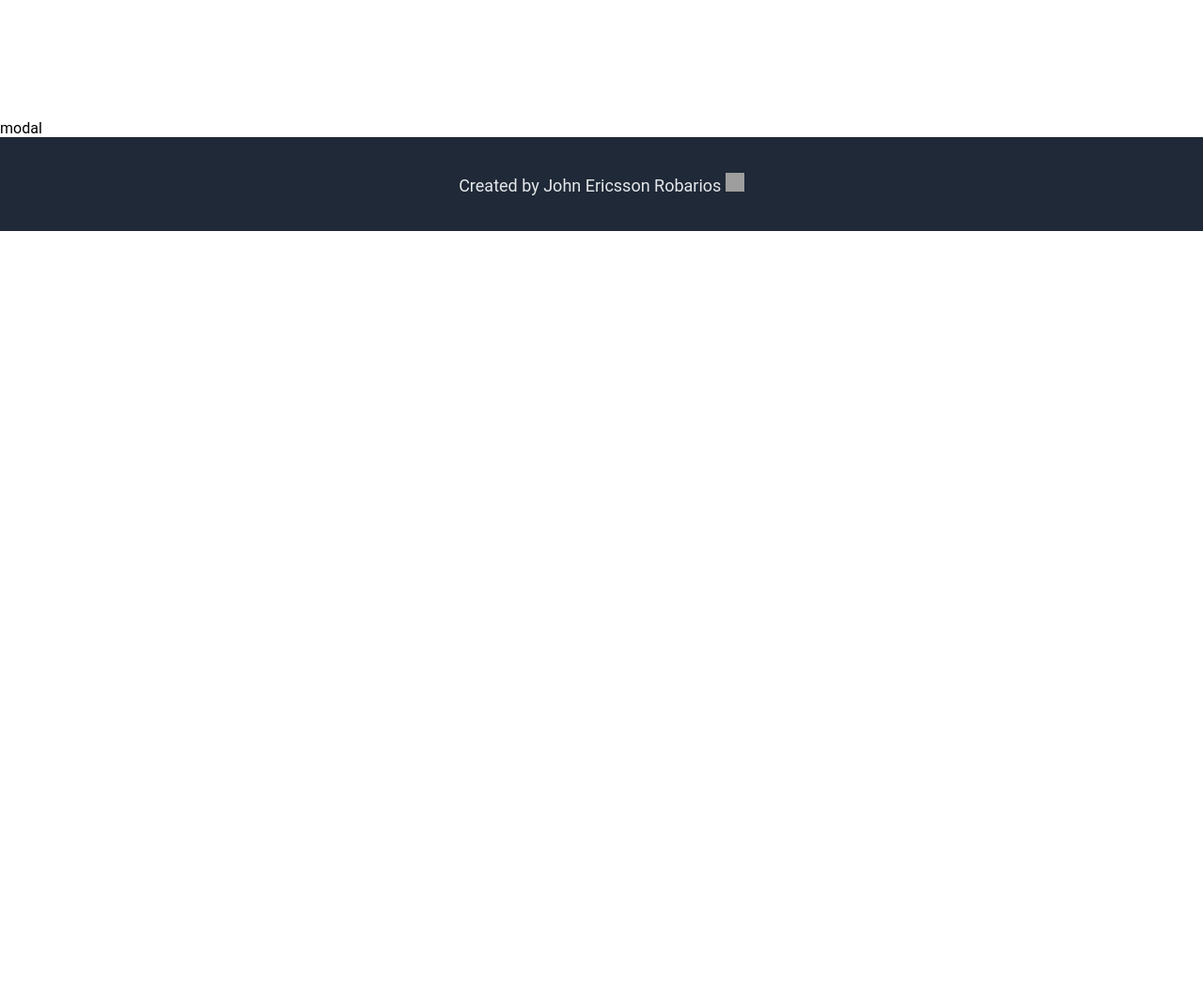
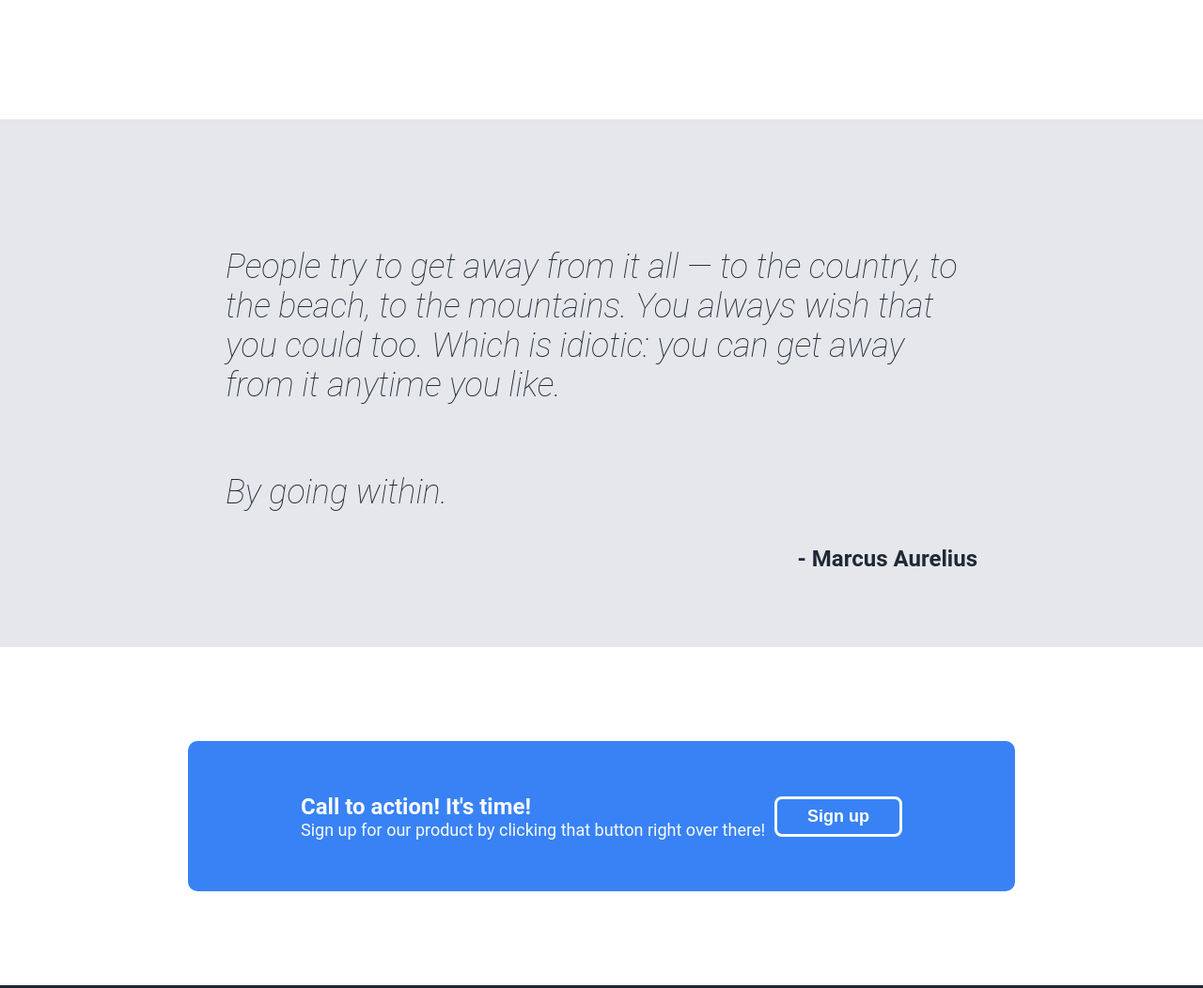
Before and after one commit to ercsssn/landing-page-project, a plain HTML site: page index.html in a window 1280 px wide. Shown: the part 920-1972 px from the top of the page at 94% size. Before the commit the page ends 1166 px from the top, so only its background shows below. Drawn offline with Linux system fonts and the light colour scheme; grey boxes are pictures that could not be loaded.

Commit message:
Add quote and modal sections

```diff
--- a/index.html
+++ b/index.html
@@ -54,12 +54,22 @@
     </div>
 <!----------------------------------------------------------------------------------------------------------------------------------->
     <div class="quote">
-        <div class="quote-text"></div>
+        <div class="quote-text">
+            <p>People try to get away from it all — to the country, to the beach, to the mountains. You always wish that you could too. Which is idiotic: you can get away from it anytime you like.</p>
+            <p>By going within.</p>
+            <div class="author"> - Marcus Aurelius</div>
+        </div>
 
     </div>
 <!----------------------------------------------------------------------------------------------------------------------------------->
     <div class="modal">
-        modal
+        <div class="box">
+            <div class="modal-text">
+                <div class="big">Call to action! It's time!</div>
+                <div class="small">Sign up for our product by clicking that button right over there!</div>
+            </div>
+            <div><button class="modal-button">Sign up</button></div>
+        </div>
 
     </div>
 <!---------------------------------------------------------------------------------------------s-------------------------------------->
--- a/style.css
+++ b/style.css
@@ -86,6 +86,58 @@ button {
 /*----------------------------------------------------------*/
 .quote {
     background-color: #e5e7eb;
+    display: flex;
+    justify-content: center;
+    align-items: center;
+    padding-top: 100px;
+    padding-bottom: 80px;
+}
+.quote-text {
+    font-size: 36px;
+    font-style: italic;
+    font-weight: lighter;
+    width: 800px;
+    display: flex;
+    flex-direction: column;
+    color: #1f2937;
+}
+.author {
+    align-self: flex-end;
+    font-size: 24px;
+    font-style: normal;
+    font-weight: bold;
+}
+/*----------------------------------------------------------*/
+.modal {
+    display: flex;
+    justify-content: center;
+    align-items: center;
+    color: #f9faf8;
+    padding: 100px 200px;
+}
+.box {
+    background: #3882f6;
+    display: flex;
+    border-radius: 10px;
+    width: 1000px;
+    height: 100px;
+    align-items: center;
+    justify-content: space-between;
+    padding: 30px 120px;
+}
+.big {
+    font-size: 24px;
+    font-weight: bold;
+}
+.small {
+    font-size: 18px;
+
+}
+.modal-button {
+    border-color: #f9faf8;
+    border-width: 3px;
+    display: flex;
+    margin: 0;
 }
 /*----------------------------------------------------------*/
 .footer {
```
